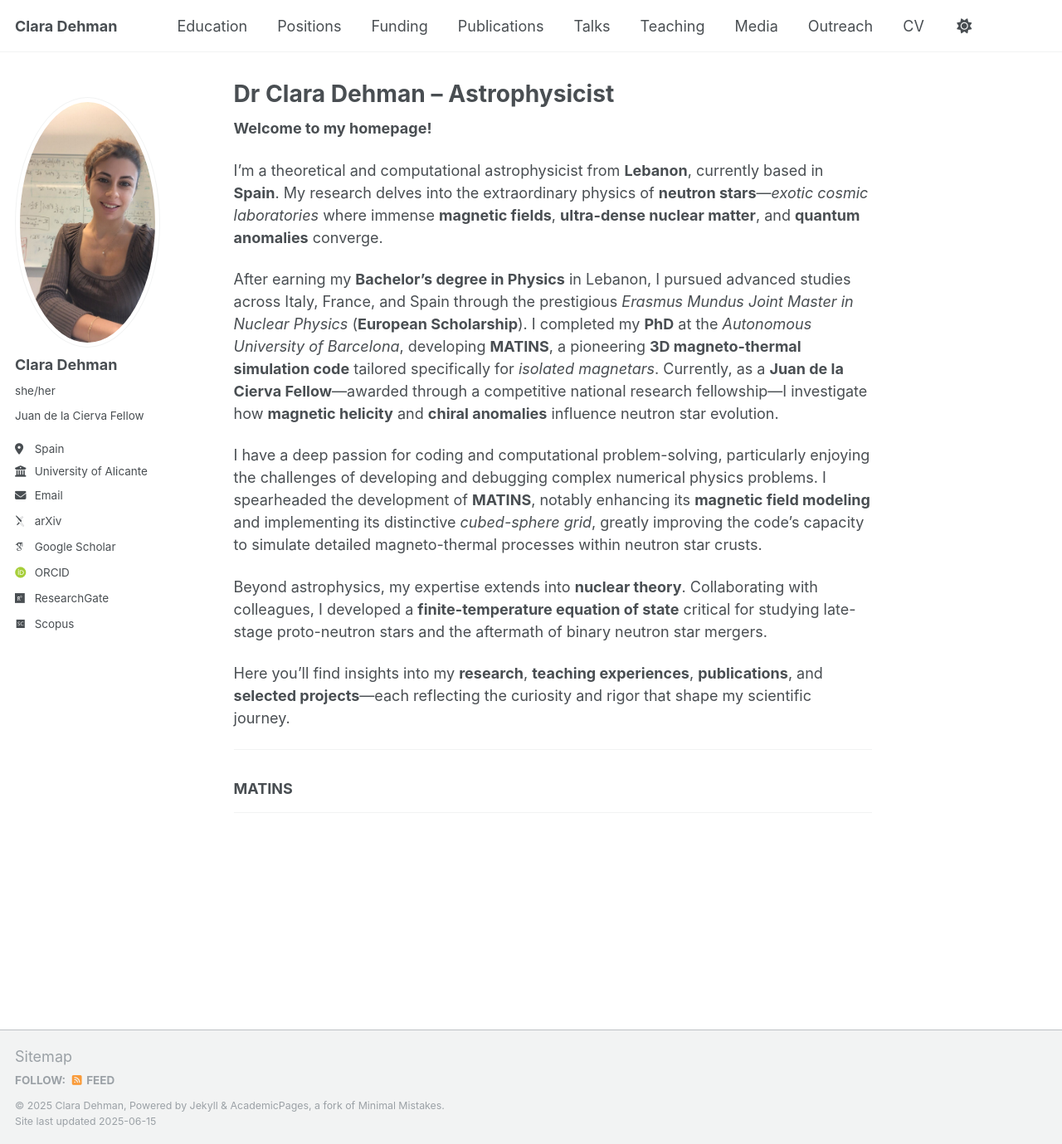
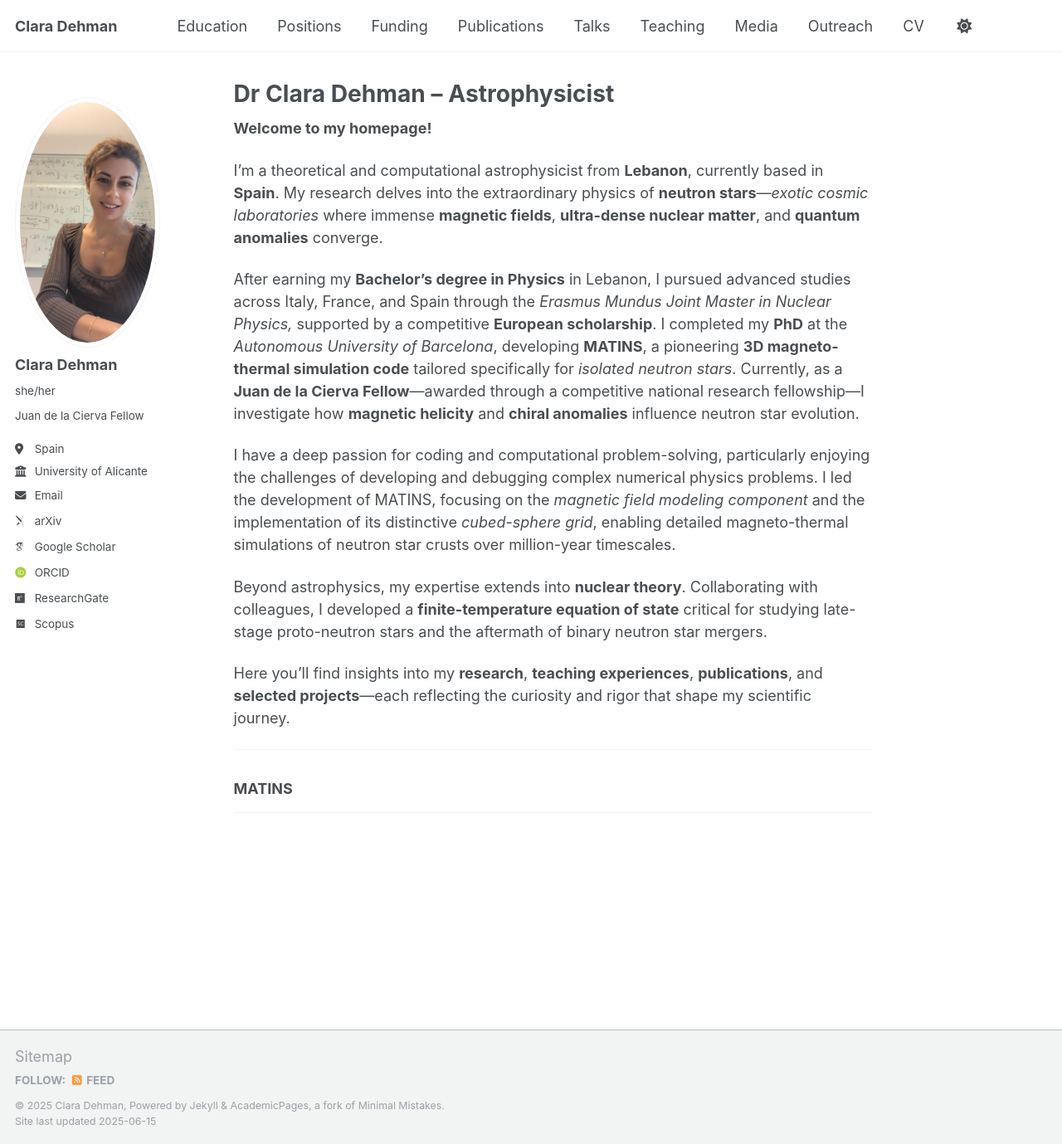
Before and after one commit to ClaraDehman/ClaraDehman.github.io, a Jekyll site: the page built from _pages/about.md, in a window 1280 px wide and 1379 px high. Shown: the whole window at 83% size. Built offline with Jekyll 4.4.1, drawn with Linux system fonts in a browser that asks for light colours; some web fonts are replaced.

Commit message:
Update about.md

```diff
--- a/_pages/about.md
+++ b/_pages/about.md
@@ -11,9 +11,9 @@ redirect_from:
 
 I’m a theoretical and computational astrophysicist from **Lebanon**, currently based in **Spain**. My research delves into the extraordinary physics of **neutron stars**—*exotic cosmic laboratories* where immense **magnetic fields**, **ultra-dense nuclear matter**, and **quantum anomalies** converge.
 
-After earning my **Bachelor’s degree in Physics** in Lebanon, I pursued advanced studies across Italy, France, and Spain through the prestigious *Erasmus Mundus Joint Master in Nuclear Physics* (**European Scholarship**). I completed my **PhD** at the *Autonomous University of Barcelona*, developing **MATINS**, a pioneering **3D magneto-thermal simulation code** tailored specifically for *isolated magnetars*. Currently, as a **Juan de la Cierva Fellow**—awarded through a competitive national research fellowship—I investigate how **magnetic helicity** and **chiral anomalies** influence neutron star evolution.
+After earning my **Bachelor’s degree in Physics** in Lebanon, I pursued advanced studies across Italy, France, and Spain through the *Erasmus Mundus Joint Master in Nuclear Physics,* supported by a competitive **European scholarship**. I completed my **PhD** at the *Autonomous University of Barcelona*, developing **MATINS**, a pioneering **3D magneto-thermal simulation code** tailored specifically for *isolated neutron stars*. Currently, as a **Juan de la Cierva Fellow**—awarded through a competitive national research fellowship—I investigate how **magnetic helicity** and **chiral anomalies** influence neutron star evolution.
 
-I have a deep passion for coding and computational problem-solving, particularly enjoying the challenges of developing and debugging complex numerical physics problems. I spearheaded the development of **MATINS**, notably enhancing its **magnetic field modeling** and implementing its distinctive *cubed-sphere grid*, greatly improving the code's capacity to simulate detailed magneto-thermal processes within neutron star crusts.
+I have a deep passion for coding and computational problem-solving, particularly enjoying the challenges of developing and debugging complex numerical physics problems. I led the development of MATINS, focusing on the *magnetic field modeling component* and the implementation of its distinctive *cubed-sphere grid*, enabling detailed magneto-thermal simulations of neutron star crusts over million-year timescales.
 
 Beyond astrophysics, my expertise extends into **nuclear theory**. Collaborating with colleagues, I developed a **finite-temperature equation of state** critical for studying late-stage proto-neutron stars and the aftermath of binary neutron star mergers.
 
```
